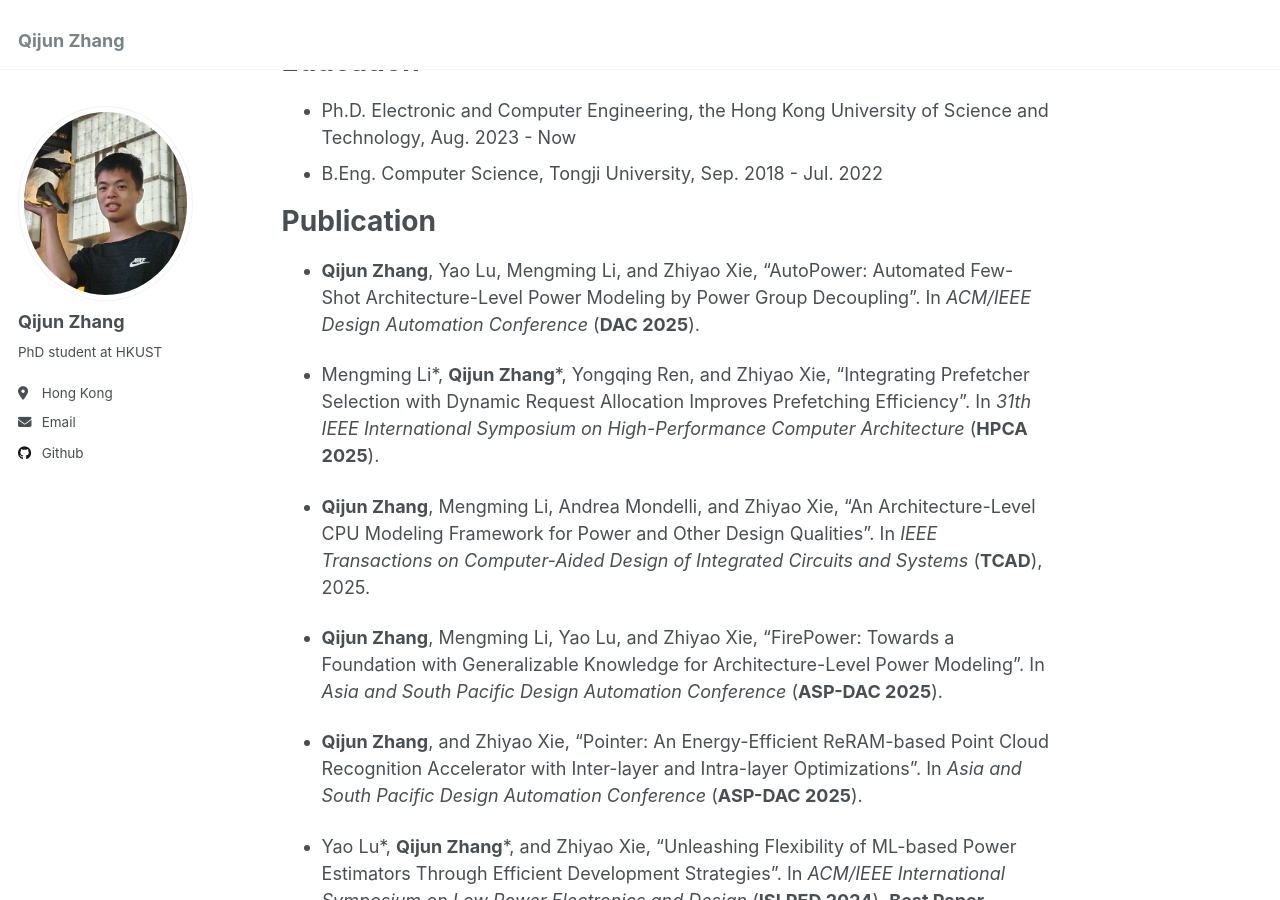
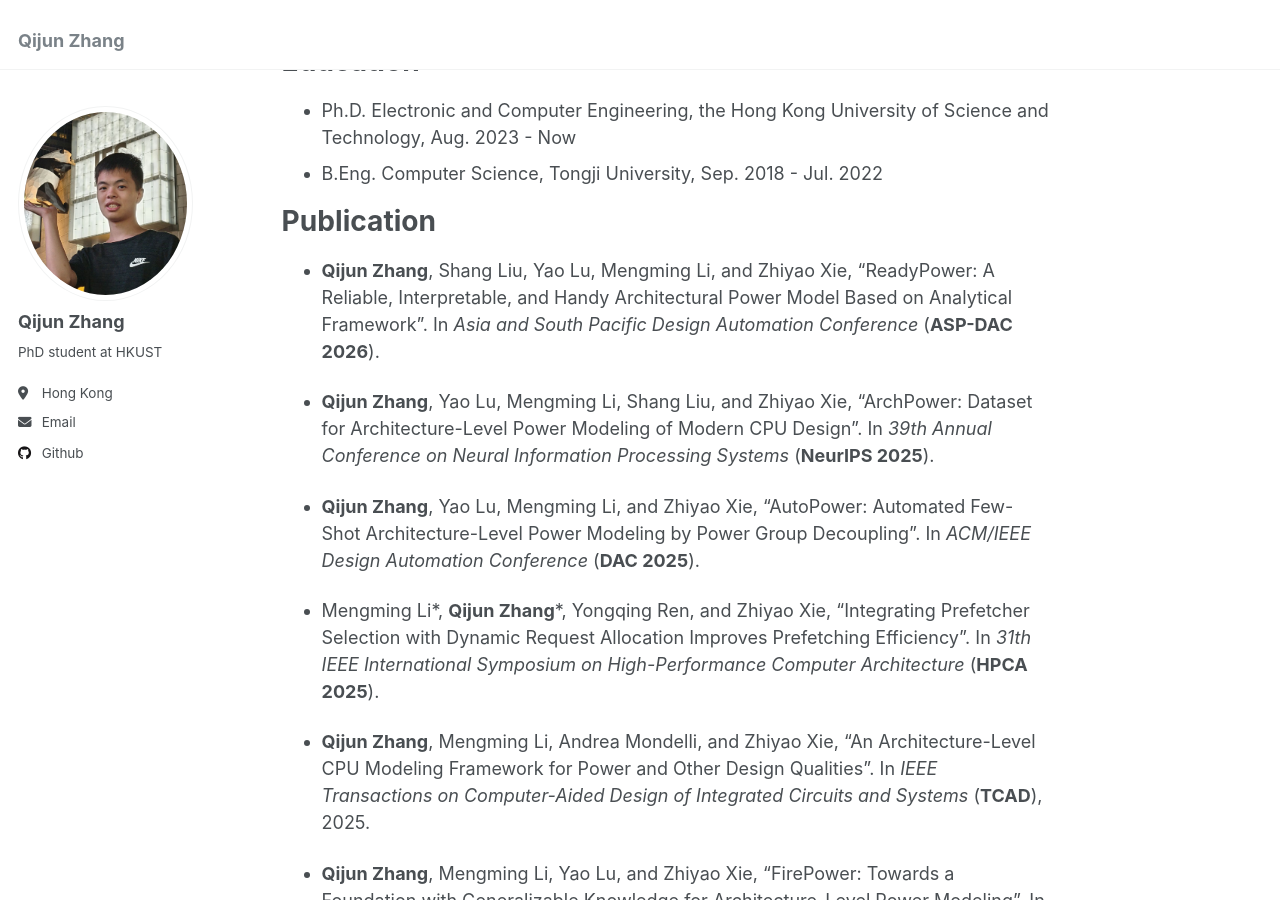
Before and after one commit to zqj2333/zqj2333.github.io, a Jekyll site: the page built from _pages/about.md, in a window 1280 px wide and 900 px high, scrolled down 394 px. Built offline with Jekyll 4.4.1, drawn with Linux system fonts in a browser that asks for light colours.

Commit message:
Update about.md

```diff
--- a/_pages/about.md
+++ b/_pages/about.md
@@ -21,6 +21,10 @@ Education
 
 Publication
 ======
+ * **Qijun Zhang**, Shang Liu, Yao Lu, Mengming Li, and Zhiyao Xie, "ReadyPower: A Reliable, Interpretable, and Handy Architectural Power Model Based on Analytical Framework". In *Asia and South Pacific Design Automation Conference* (**ASP-DAC 2026**).
+
+ * **Qijun Zhang**, Yao Lu, Mengming Li, Shang Liu, and Zhiyao Xie, "ArchPower: Dataset for Architecture-Level Power Modeling of Modern CPU Design". In *39th Annual Conference on Neural Information Processing Systems* (**NeurIPS 2025**).
+
  * **Qijun Zhang**, Yao Lu, Mengming Li, and Zhiyao Xie, "AutoPower: Automated Few-Shot Architecture-Level Power Modeling by Power Group Decoupling". In *ACM/IEEE Design Automation Conference* (**DAC 2025**).
 
  * Mengming Li\*, **Qijun Zhang**\*, Yongqing Ren, and Zhiyao Xie, "Integrating Prefetcher Selection with Dynamic Request Allocation Improves Prefetching Efficiency". In *31th IEEE International Symposium on High-Performance Computer Architecture* (**HPCA 2025**).
```
